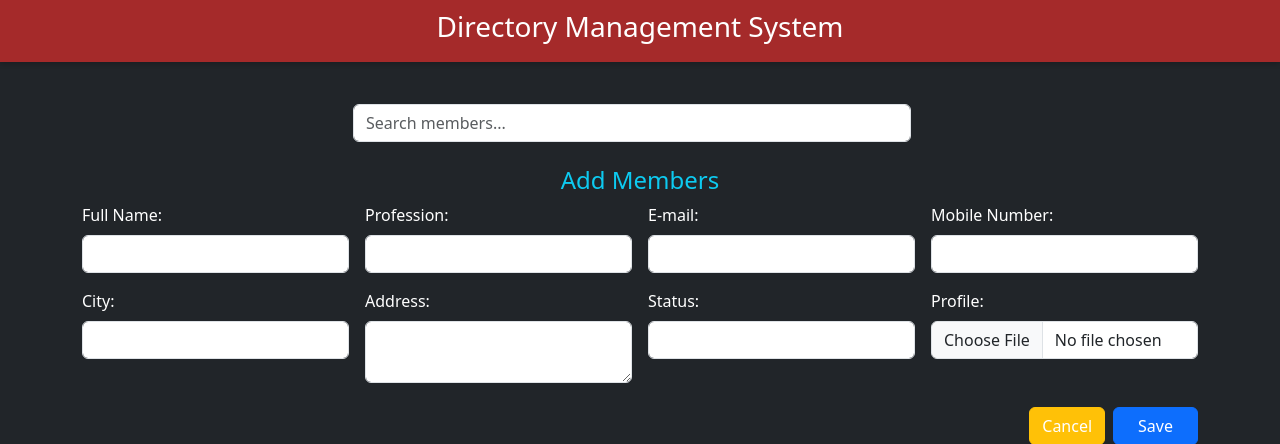
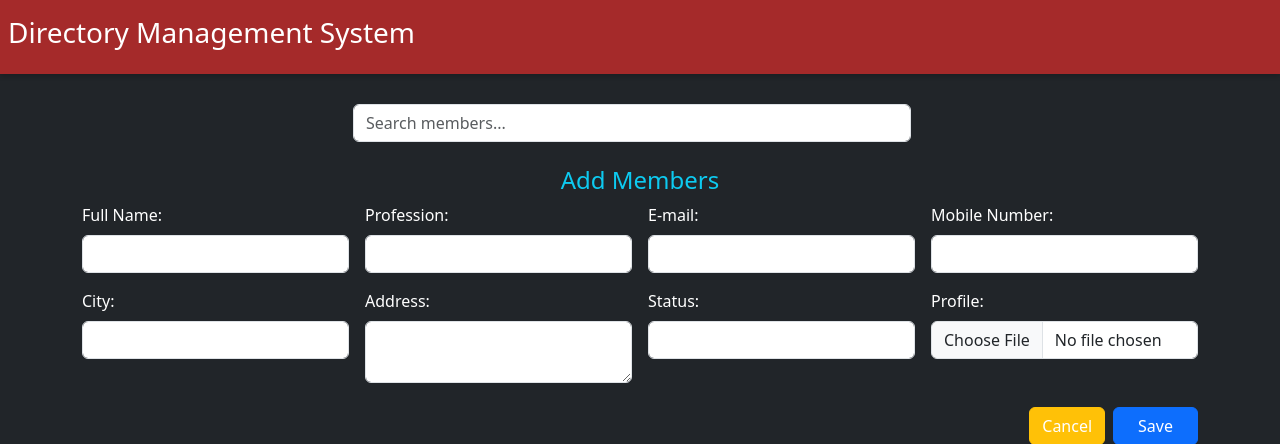
Before and after one commit to jeeva6347/myproject, a Django app: template myproject/myapp/templates/detail.html in a window 1280 px wide. Shown: the top 444 px of the page. Run offline with Django 5.2, Linux system fonts and the light colour scheme; the template is opened without the code that fills it, so the values that code supplies are empty; some libraries are stand-ins or nearby versions.

Commit message:
detail.html

```diff
--- a/myproject/myapp/templates/detail.html
+++ b/myproject/myapp/templates/detail.html
@@ -11,7 +11,7 @@
 
 #nav{
     background-color: brown;
-    padding: 10px !important;
+    padding: 8px !important;
     position: fixed;
     left: 0;
     top: 0;
@@ -30,7 +30,7 @@
 <body class="bg-dark text-white">
    <div  id="nav">
         <nav>
-            <h3 class="text-center">Directory Management System</h3>
+            <h3 class="navbar">Directory Management System</h3>
     </nav>
     </div>
 
```
